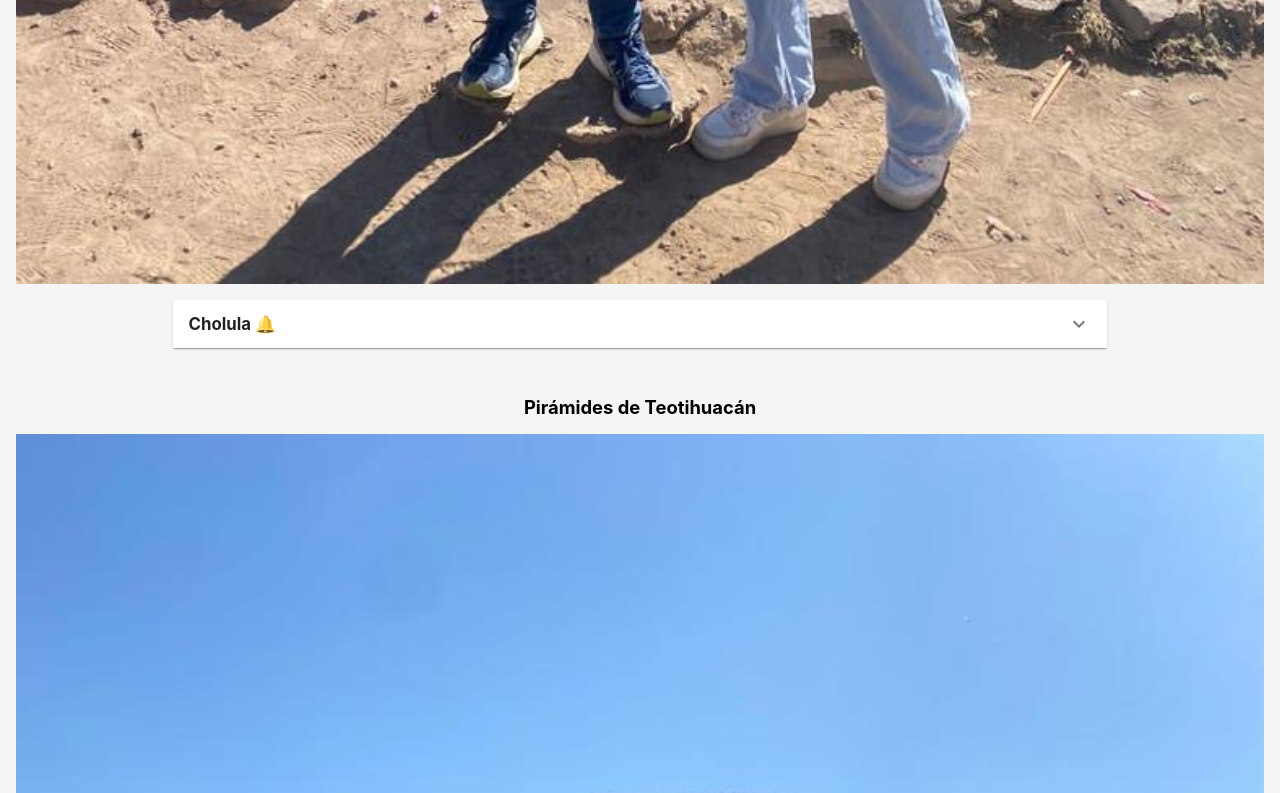
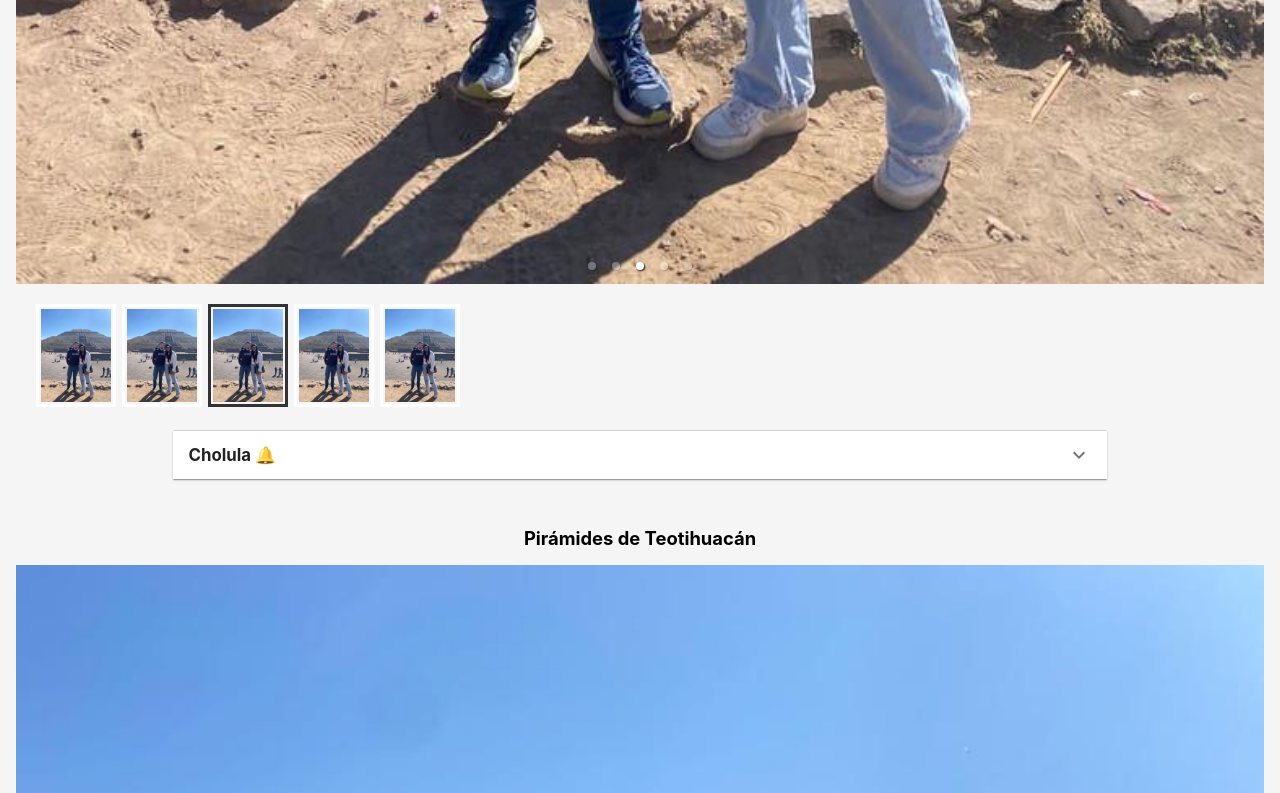
Before and after one commit to gerardramonp/journey, a React (Create React App) app: page /mexico/puebla in a window 1280 px wide. Shown: the part 1596-2389 px from the top of the page. Built offline with nearby package versions, Linux system fonts and the light colour scheme; sample sign-in values are in the browser's storage.

Commit message:
add carrousel

```diff
--- a/package.json
+++ b/package.json
@@ -19,6 +19,7 @@
     "npm": "^9.4.0",
     "react": "^18.2.0",
     "react-dom": "^18.2.0",
+    "react-responsive-carousel": "^3.2.23",
     "react-router-dom": "^6.8.1",
     "react-scripts": "5.0.1",
     "web-vitals": "^2.1.4"
@@ -28,8 +29,8 @@
     "build": "react-scripts build",
     "test": "react-scripts test",
     "eject": "react-scripts eject",
-    "predeploy" : "npm run build",
-    "deploy" : "gh-pages -d build"
+    "predeploy": "npm run build",
+    "deploy": "gh-pages -d build"
   },
   "eslintConfig": {
     "extends": [
--- /dev/null
+++ b/src/components/CarrouselWrapper.tsx
@@ -0,0 +1,24 @@
+import { FC } from 'react';
+import { Carousel } from 'react-responsive-carousel';
+import 'react-responsive-carousel/lib/styles/carousel.min.css';
+import { StyledFullWidthContainer } from './StyledComponents';
+
+interface CarrouselWrapperProps {
+  pictures: string[];
+}
+
+const CarrouselWrapper: FC<CarrouselWrapperProps> = ({ pictures }) => {
+  return (
+    <StyledFullWidthContainer className="carrousel-wrapper">
+      <Carousel autoPlay infiniteLoop>
+        {pictures.map((picture) => (
+          <div>
+            <img src={picture} alt="carrouselpic" />
+          </div>
+        ))}
+      </Carousel>
+    </StyledFullWidthContainer>
+  );
+};
+
+export default CarrouselWrapper;
--- a/src/components/StyledComponents.ts
+++ b/src/components/StyledComponents.ts
@@ -48,3 +48,9 @@ export const StyledTextField = styled(TextField)`
 export const StyledAccordion = styled(Accordion)`
   margin-bottom: 3rem;
 `;
+
+export const StyledFullWidthContainer = styled.div`
+  display: flex;
+  flex-direction: column;
+  width: 100%;
+`;
--- a/src/pages/Mexico/MxPuebla.tsx
+++ b/src/pages/Mexico/MxPuebla.tsx
@@ -10,6 +10,16 @@ import {
 import homePicture from '../../assets/photos/teotihuacan.jpeg';
 import { AccordionSummary, AccordionDetails } from '@mui/material';
 import ExpandMoreIcon from '@mui/icons-material/ExpandMore';
+import 'react-responsive-carousel/lib/styles/carousel.min.css';
+import CarrouselWrapper from '../../components/CarrouselWrapper';
+
+const pueblaImgs = [
+  homePicture,
+  homePicture,
+  homePicture,
+  homePicture,
+  homePicture,
+];
 
 const MxPuebla = () => {
   return (
@@ -22,7 +32,8 @@ const MxPuebla = () => {
 
       <StyledPageH3>Cholula 🔔</StyledPageH3>
 
-      <StyledFullWidthImg src={homePicture} />
+      <CarrouselWrapper pictures={pueblaImgs} />
+
       <StyledAccordion>
         <AccordionSummary
           expandIcon={<ExpandMoreIcon />}
```
Also changed, not shown: 1 other file (tests, documents, lock files or other folders).
